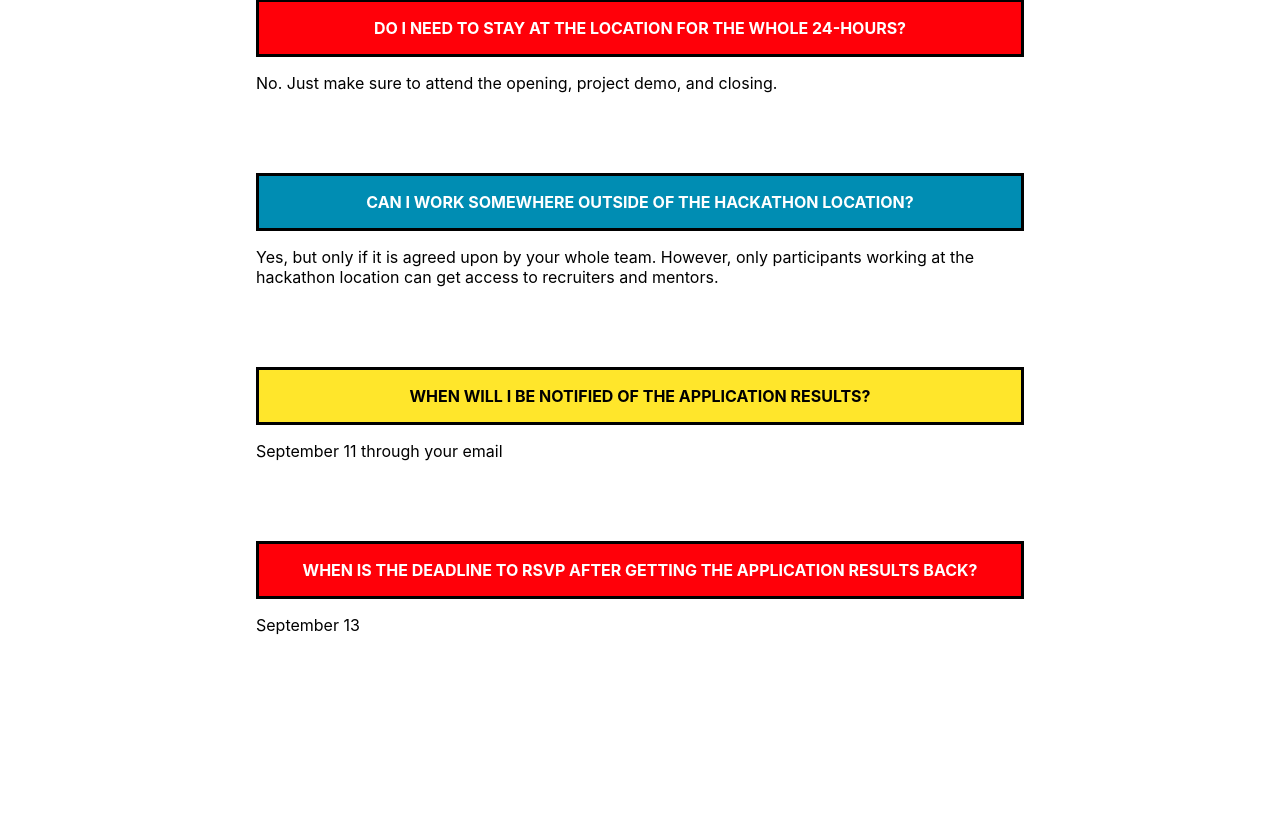
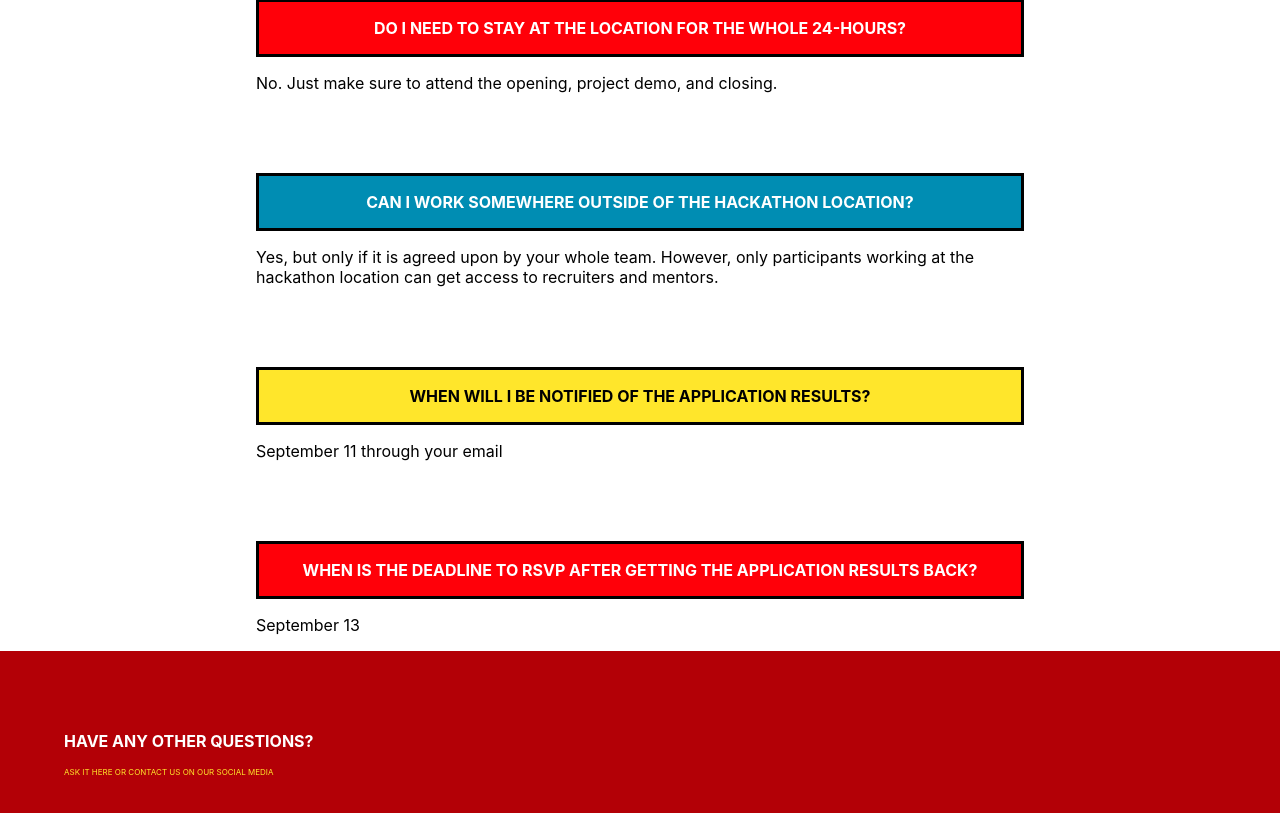
Before and after one commit to Hello-World-Purdue/hw21-frontend, a Next.js app: page /faq in a window 1280 px wide. Shown: the part 3239-4052 px from the top of the page. Before the commit the page ends 3890 px from the top, so only its background shows below. Built offline with nearby package versions, Linux system fonts and the light colour scheme; a web font is replaced by a local one.

Commit message:
Added other questions section

```diff
--- a/pages/faq.tsx
+++ b/pages/faq.tsx
@@ -12,6 +12,14 @@ export default function Faq() {
         <h3 className={styles.faq_description}>FREQUENTLY ASKED QUESTIONS</h3>
       </div>
       <div className={styles.faq_content}>{faqList}</div>
+      <div className={styles.faq_other}>
+        <div className={styles.faq_otherHeader}>
+          <p className={styles.faq_otherHeading}>HAVE ANY OTHER QUESTIONS?</p>
+          <p className={styles.faq_otherDescription}>
+            ASK IT HERE OR CONTACT US ON OUR SOCIAL MEDIA
+          </p>
+        </div>
+      </div>
     </div>
   );
 }
--- a/styles/Home.module.css
+++ b/styles/Home.module.css
@@ -387,6 +387,9 @@ https://stackoverflow.com/questions/39718512/put-footer-at-the-bottom-html-relat
   color: white;
 }
 
+.faq_otherHeader {
+}
+
 .faq_content {
   margin-top: 50px;
   display: flex;
@@ -419,6 +422,22 @@ https://stackoverflow.com/questions/39718512/put-footer-at-the-bottom-html-relat
 .faq_answerText {
 }
 
+.faq_other {
+  background-color: rgba(179, 0, 6, 255);
+  height: 40vh;
+  margin-top: vh;
+  padding: 5vw;
+}
+
+.faq_otherHeading {
+  color: white;
+  font-weight: bolder;
+}
+
+.faq_otherDescription {
+  color: rgb(255, 230, 43);
+  font-size: 50%;
+}
 @media (min-width: 800px) {
   .faq_main {
     background-image: none;
```
